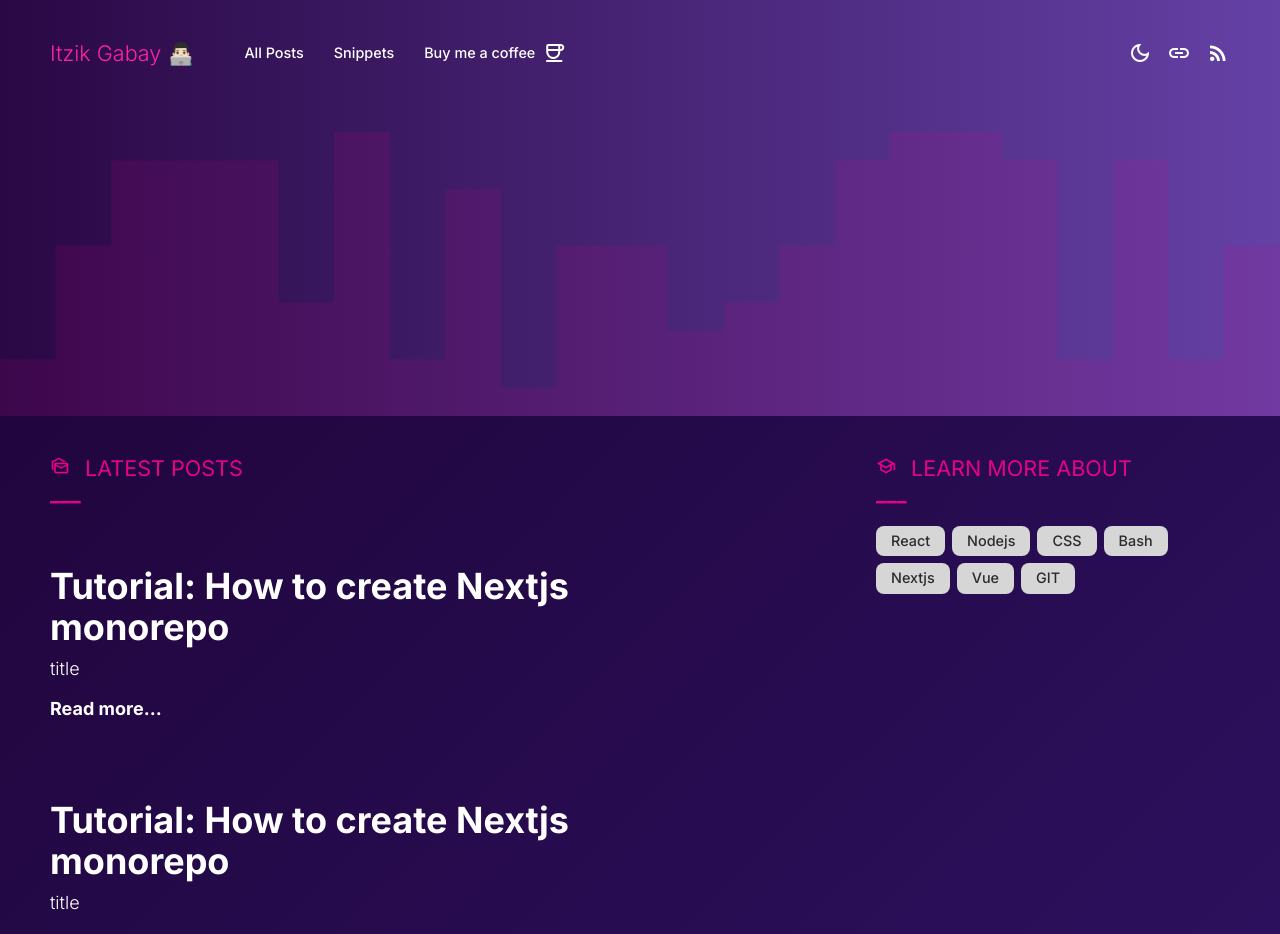
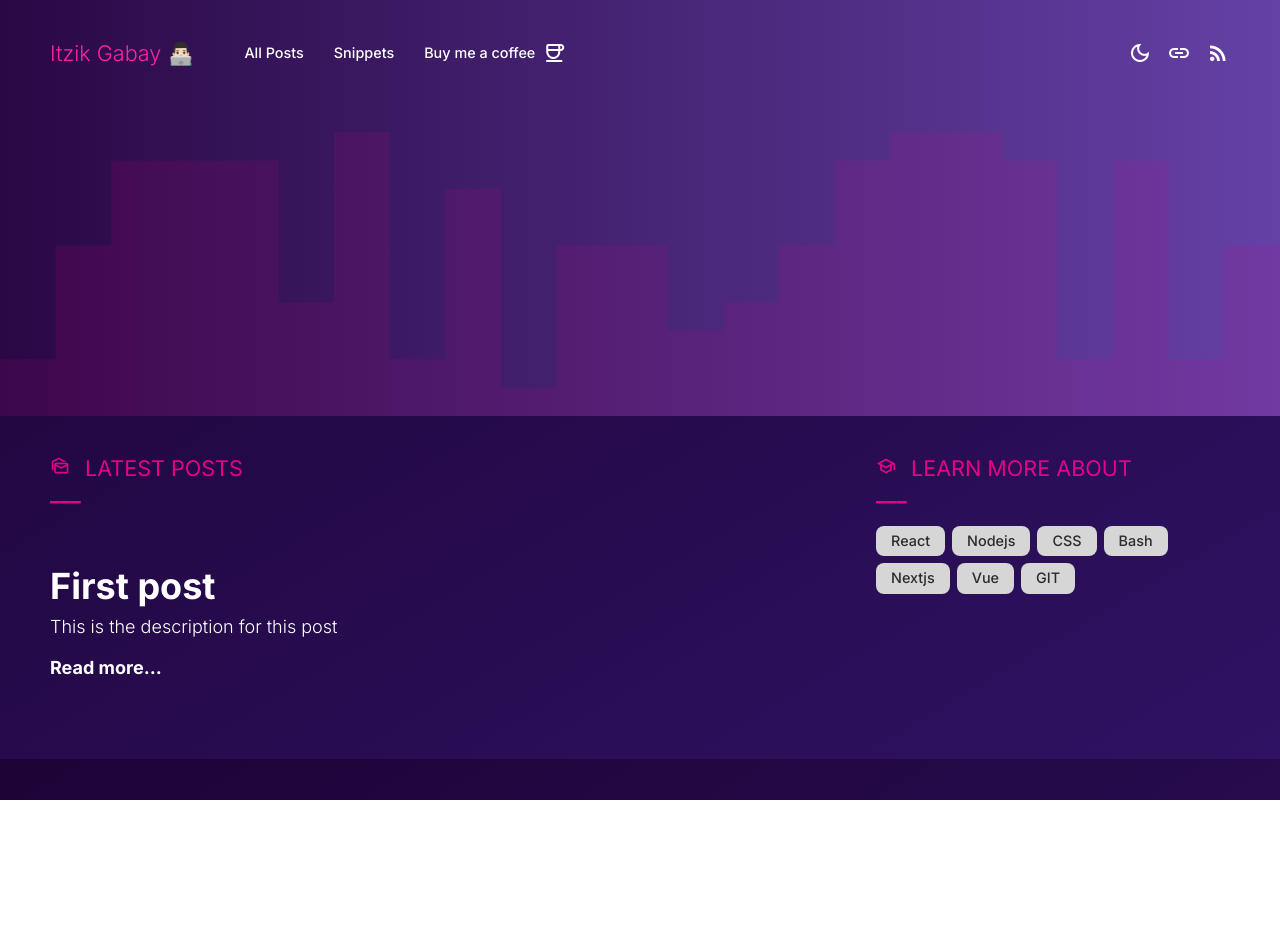
Before and after one commit to ItzikGabay/blog, a Next.js app: page / in a window 1280 px wide. Shown: the top 934 px of the page. After the commit the page ends 800 px from the top, so only its background shows below. Built offline with nearby package versions, Linux system fonts and the light colour scheme.

Commit message:
Fixing and upgrading errors and features

```diff
--- a/components/post-item/post-item.tsx
+++ b/components/post-item/post-item.tsx
@@ -1,10 +1,10 @@
 import styles from "./post-item.module.css";
 
-const PostItem = () => {
+const PostItem = ({ title, desc }: any) => {
   return (
     <div className={styles.post_item__container}>
-      <div className={styles.post_item__title}>Tutorial: How to create Nextjs monorepo </div>
-      <div className={styles.post_item__content}>title</div>
+      <div className={styles.post_item__title}>{title}</div>
+      <div className={styles.post_item__content}>{desc}</div>
       <div className={styles.post_item__readmore}>Read more...</div>
     </div>
   );
--- a/components/post-list/post-list.tsx
+++ b/components/post-list/post-list.tsx
@@ -1,13 +1,20 @@
 import PostItem from "../post-item/post-item";
 
-const PostList = () => {
-  return (
-    <div>
-      <PostItem />
-      <PostItem />
-      <PostItem />
-    </div>
-  );
+interface IPostListProps {
+  data: Array<IPostProps>;
+}
+
+interface IPostProps {
+  slug: string;
+  frontmatter: any;
+}
+
+const PostList = ({ data }: IPostListProps) => {
+  const renderPostItems = data.map(post => (
+    <PostItem key={post.slug} title={post.frontmatter.title} desc={post.frontmatter.description} />
+  ));
+
+  return <div>{renderPostItems}</div>;
 };
 
 export default PostList;
--- a/package.json
+++ b/package.json
@@ -21,9 +21,11 @@
     "@types/marked": "^4.0.2",
     "@types/node": "17.0.21",
     "@types/react": "17.0.39",
+    "@typescript-eslint/parser": "^5.13.0",
     "eslint": "8.10.0",
     "eslint-config-next": "12.1.0",
     "prettier": "2.5.1",
-    "typescript": "4.6.2"
+    "typescript": "4.6.2",
+    "@typescript-eslint/eslint-plugin": "^5.0.0"
   }
 }
--- a/pages/index.tsx
+++ b/pages/index.tsx
@@ -1,10 +1,10 @@
-import React, { useEffect } from "react";
+import React from "react";
 
 import fs from "fs";
 import path from "path";
 import matter from "gray-matter";
 
-import type { GetStaticPropsContext, GetStaticPropsResult, NextPage } from "next";
+import type { GetStaticPropsResult, NextPage } from "next";
 import styles from "../styles/pages/home.module.css";
 
 import { ThemeSection } from "../components/UI/theme-section/theme-section";
@@ -14,18 +14,21 @@ import Sidebar from "../components/sidebar/sidebar";
 import { Params } from "next/dist/server/router";
 
 interface IIndexPageProps {
-  posts: String | Array<Object>;
+  posts: Array<IPostProps>;
+}
+
+interface IPostProps {
+  slug: string;
+  frontmatter: any;
 }
 
 const Home: NextPage<IIndexPageProps> = ({ posts }) => {
-  console.log(posts);
-
   return (
     <ThemeSection>
       <div className={styles.home__container}>
         <div className={styles.home__content}>
           <ThemeSectionTitle label="Latest posts" icon="mark_as_unread" />
-          <PostList />
+          <PostList data={posts} />
         </div>
         <div className={styles.home__sidebar}>
           <Sidebar />
@@ -37,7 +40,7 @@ const Home: NextPage<IIndexPageProps> = ({ posts }) => {
 
 export default Home;
 
-export function getStaticProps(context: GetStaticPropsContext): GetStaticPropsResult<Params> {
+export function getStaticProps(): GetStaticPropsResult<Params> {
   // Get files from the posts directory
   const files = fs.readdirSync(path.join("services", "mdx", "posts"));
 
--- a/services/mdx/posts/01-first-post.md
+++ b/services/mdx/posts/01-first-post.md
@@ -2,6 +2,7 @@
 title: "First post"
 date: "Januar 01 2022"
 excerpt: "This is excerpt"
+description: "This is the description for this post"
 cover_image: "../../../assets/posts/01-first-posts.png"
 ---
 
```
Also changed, not shown: pages/posts/[slug].tsx (+3 -7 lines), .eslintrc.json, 1 other file (tests, documents, lock files or other folders).
